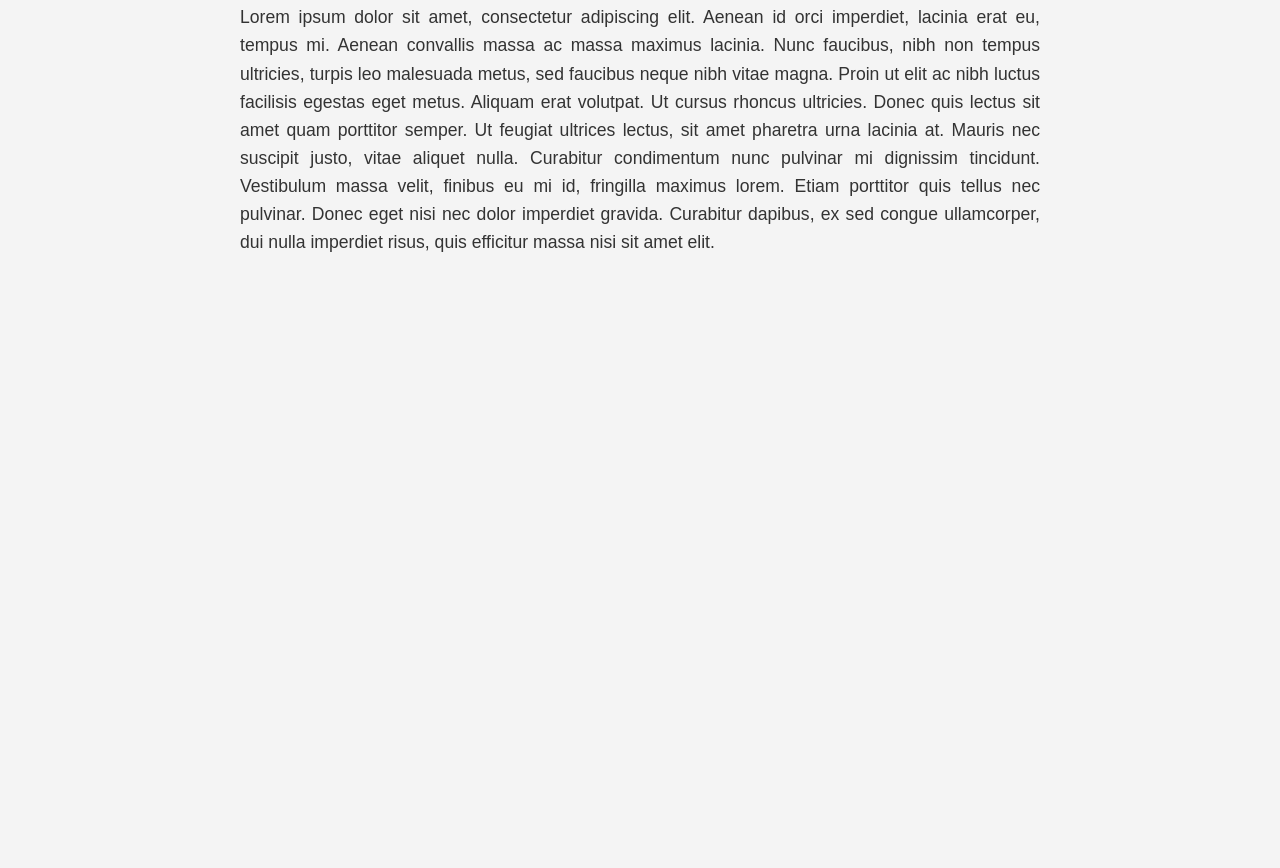
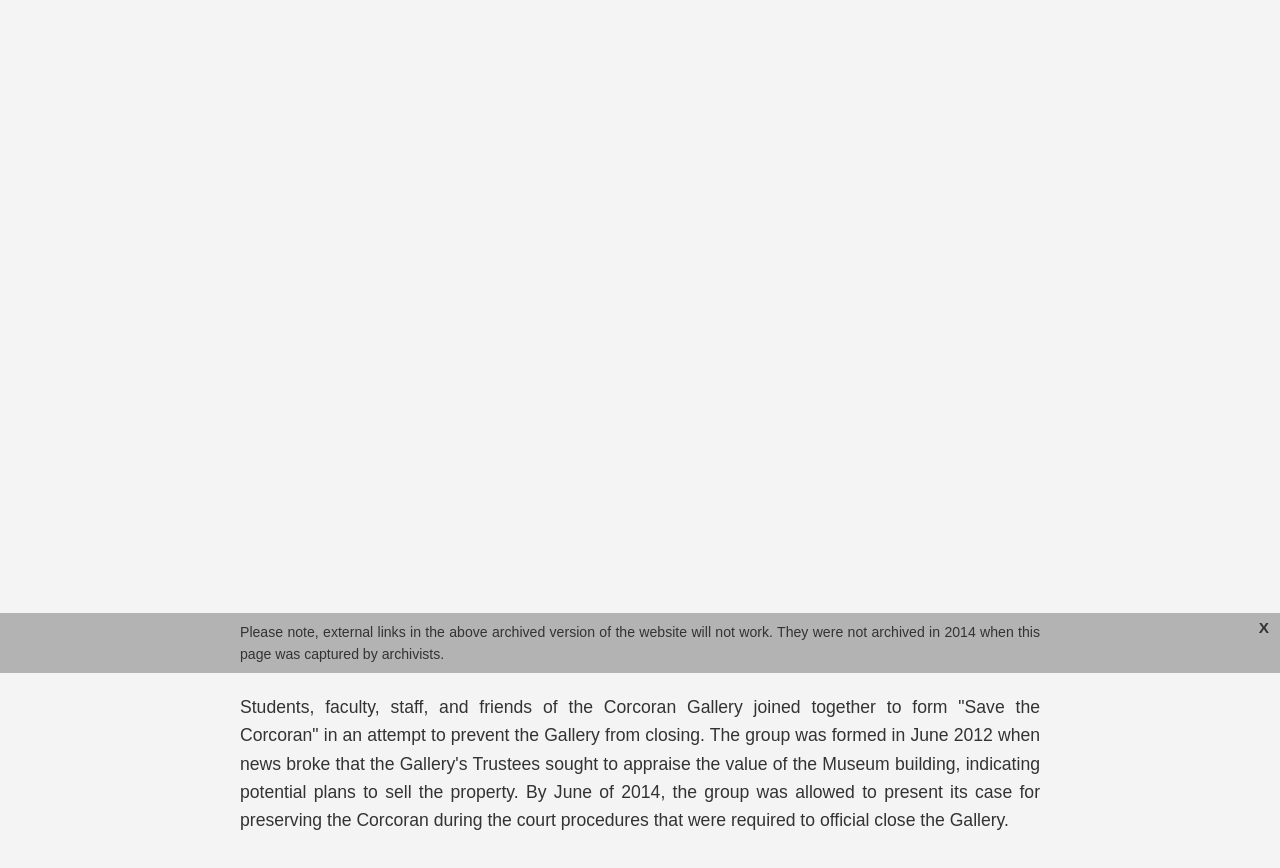
Before and after one commit to DaltonAlves/web-archives, a plain HTML site: page index.html in a window 1280 px wide. Shown: the part 318-1186 px from the top of the page. Drawn offline with Linux system fonts and the light colour scheme.

Commit message:
resize and add banner

```diff
--- a/index.html
+++ b/index.html
@@ -17,10 +17,34 @@
             padding: 10px 0;
             text-align: center;
         }
+        .dismissible-banner {
+            background-color: #a0a0a0c2; /* Lighter shade of the body background */
+            color: #333;
+            padding: 5px 10px; /* Reduced padding for a smaller banner */
+            text-align: center; /* Center the text horizontally */
+            font-weight: normal;
+            font-size: 0.8em; /* Slightly smaller text */
+            position: relative;
+            display: flex;
+            justify-content: center; /* Center text horizontally */
+            align-items: center; /* Center text vertically */
+            height: 50px; /* Set a fixed height for the banner */
+        }
+        .dismissible-banner button {
+            background: none;
+            border: none;
+            color: #333;
+            font-size: 1.2em;
+            font-weight: bold;
+            position: absolute;
+            top: 5px;
+            right: 5px;
+            cursor: pointer;
+        }
         .embed-container {
             display: flex;
             justify-content: center;
-            padding: 20px;
+            padding: 5px;
         }
         replay-web-page {
             width: 80%;
@@ -36,8 +60,6 @@
             text-align: justify;
             padding: 0 20px;
         }
-
-        /* Styling for the h2 element */
         h2 {
             font-size: 2em;
             color: #2a9d8f;
@@ -62,8 +84,6 @@
         In October 2014, the oldest art museum in Washington D.C., the Corcoran Gallery of Art closed its doors. This digital exhibition provides insight into the final days of the Corcoran by allowing users to explore archived versions of websites from 2014.
     </p>
     <h2>Save the Corcoran</h2>
-    <p>Lorem ipsum dolor sit amet, consectetur adipiscing elit. Aenean id orci imperdiet, lacinia erat eu, tempus mi. Aenean convallis massa ac massa maximus lacinia. Nunc faucibus, nibh non tempus ultricies, turpis leo malesuada metus, sed faucibus neque nibh vitae magna. Proin ut elit ac nibh luctus facilisis egestas eget metus. Aliquam erat volutpat. Ut cursus rhoncus ultricies. Donec quis lectus sit amet quam porttitor semper. Ut feugiat ultrices lectus, sit amet pharetra urna lacinia at. Mauris nec suscipit justo, vitae aliquet nulla. Curabitur condimentum nunc pulvinar mi dignissim tincidunt. Vestibulum massa velit, finibus eu mi id, fringilla maximus lorem. Etiam porttitor quis tellus nec pulvinar. Donec eget nisi nec dolor imperdiet gravida. Curabitur dapibus, ex sed congue ullamcorper, dui nulla imperdiet risus, quis efficitur massa nisi sit amet elit. </p>
-
     <div class="embed-container">
         <!-- ReplayWeb.page Embed -->
         <replay-web-page
@@ -74,10 +94,23 @@
             embed="replay-with-info">
         </replay-web-page>
     </div>
+    <!-- Dismissible banner -->
+    <div class="dismissible-banner" id="banner">
+        <p>Please note, external links in the above archived version of the website will not work. They were not archived in 2014 when this page was captured by archivists.</p>
+        <button onclick="dismissBanner()">X</button>
+    </div>
+    <p>Students, faculty, staff, and friends of the Corcoran Gallery joined together to form "Save the Corcoran" in an attempt to prevent the Gallery from closing. The group was formed in June 2012 when news broke that the Gallery's Trustees sought to appraise the value of the Museum building, indicating potential plans to sell the property.  By June of 2014, the group was allowed to present its case for preserving the Corcoran during the court procedures that were required to official close the Gallery.</p>
 
     <!-- Load the necessary script to handle the custom element -->
     <script src="https://cdn.jsdelivr.net/gh/internetarchive/replayweb.page@latest/replayweb.page.min.js"></script>
     <!-- Load the self-hosted ui.js -->
     <script src="https://daltonalves.github.io/web-archives/js/ui.js"></script>
+
+    <script>
+        // Function to dismiss the banner
+        function dismissBanner() {
+            document.getElementById('banner').style.display = 'none';
+        }
+    </script>
 </body>
 </html>
```
